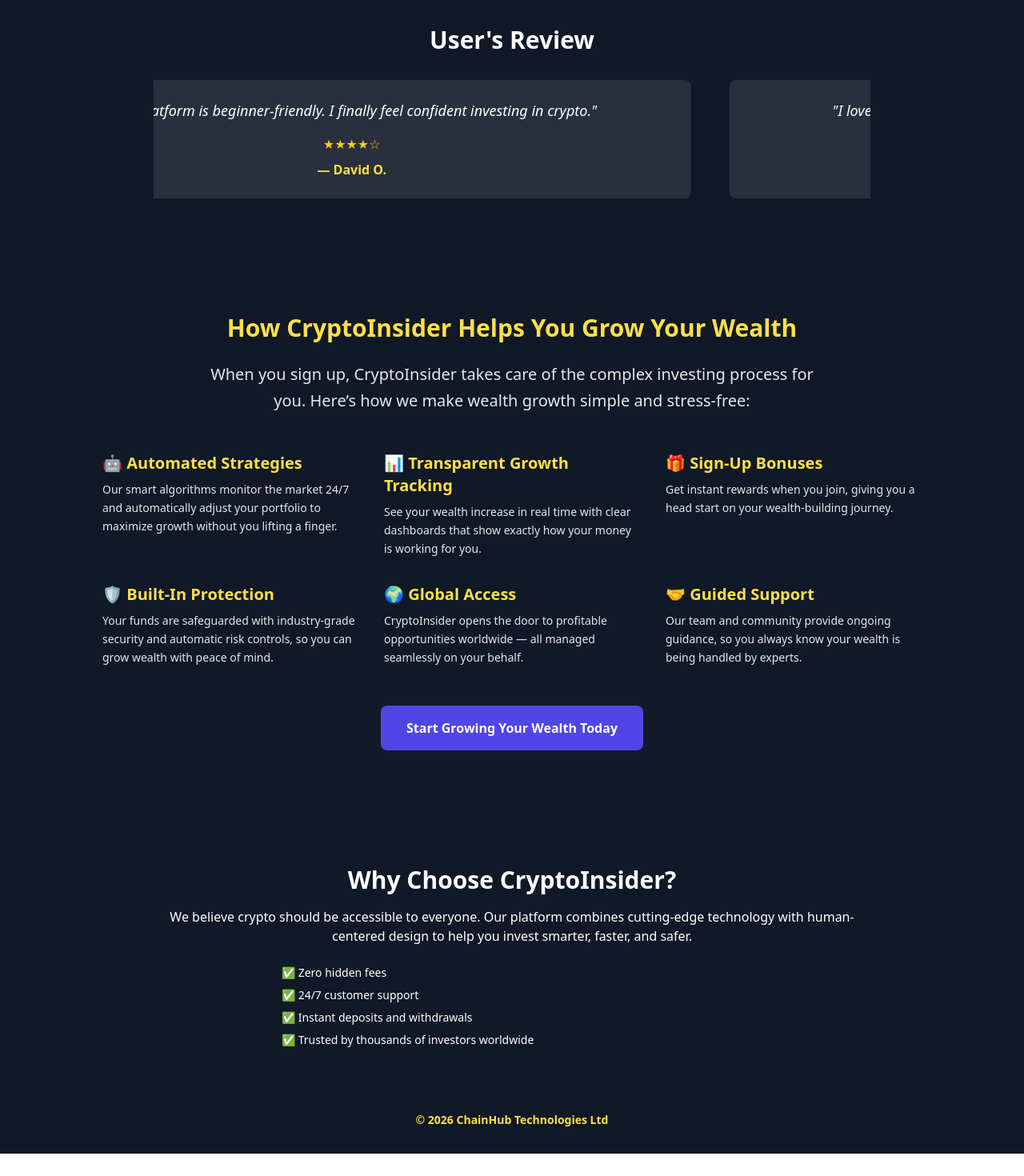
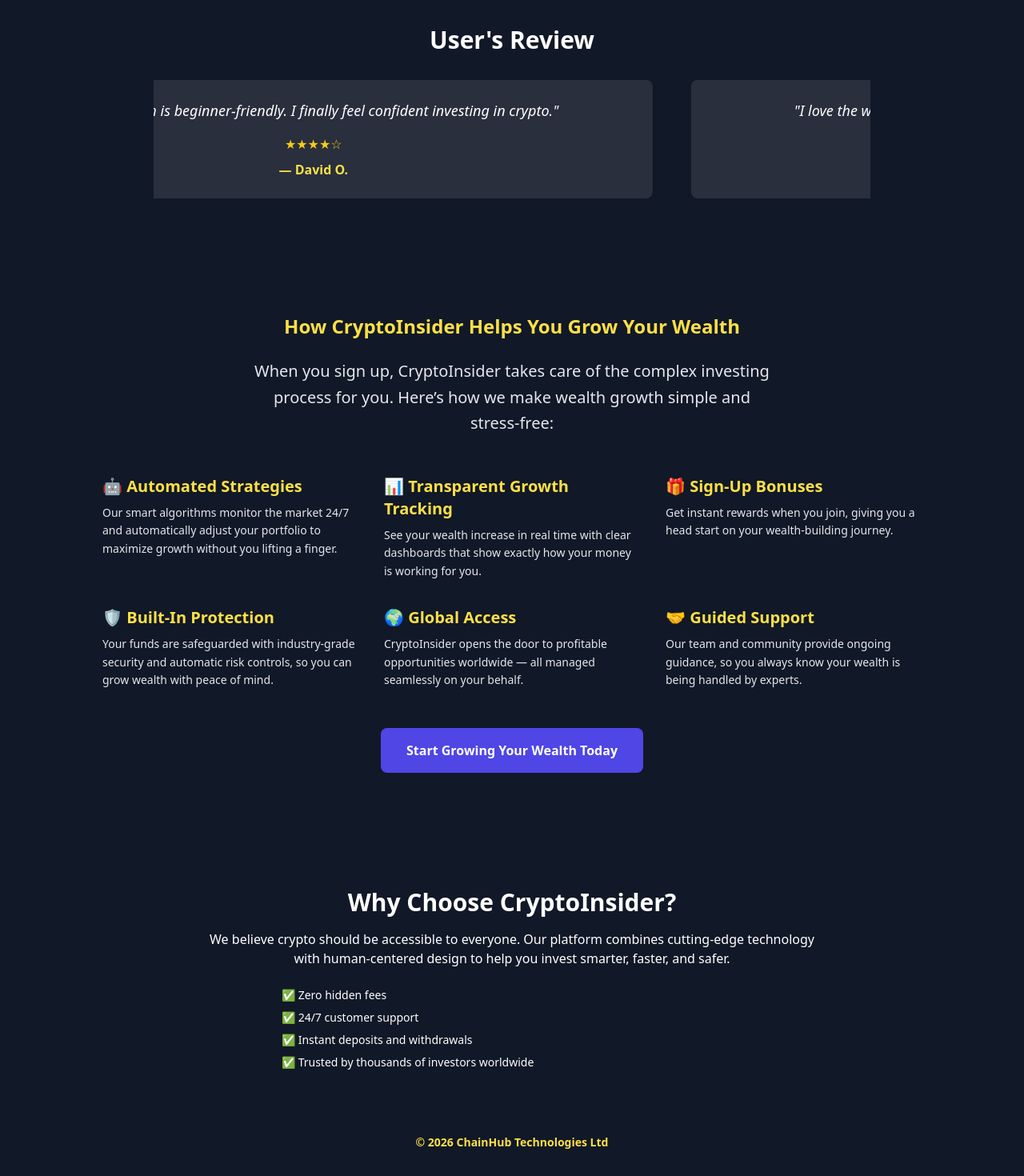
Before and after one commit to O-G-A1/CryptoInsider, a React (Create React App) app in the folder Frontend/: page / in a window 1280 px wide. Shown: the part 948-2418 px from the top of the page at 80% size. Before the commit the page ends 2390 px from the top, so only its background shows below. Built offline with nearby package versions, Linux system fonts and the light colour scheme.

Commit message:
update327e

```diff
--- a/Frontend/src/App.js
+++ b/Frontend/src/App.js
@@ -250,10 +250,10 @@
                 {/* Wealth Growth Section */}
                 <div className="text-gray-200 py-16 px-6 mt-20">
                   <div className="max-w-5xl mx-auto text-center">
-                    <h2 className="text-3xl font-bold mb-6 text-yellow-300">
+                    <h2 className="text-2xl font-bold mb-6 text-yellow-300">
                       How CryptoInsider Helps You Grow Your Wealth
                     </h2>
-                    <p className="text-xl leading-relaxed text-gray-200 mb-12 max-w-3xl mx-auto">
+                    <p className="text-xl leading-relaxed text-gray-200 mb-12 max-w-2xl mx-auto">
                       When you sign up, CryptoInsider takes care of the complex
                       investing process for you. Here’s how we make wealth
                       growth simple and stress‑free:
@@ -338,7 +338,7 @@
                 </div>{" "}
                 {/* Why CryptoInsider Section */}
                 {
-                  <div className="mt-20 text-center max-w-4xl mx-auto">
+                  <div className="mt-20 text-center max-w-3xl mx-auto">
                     <h2 className="text-3xl font-bold mb-4">
                       Why Choose CryptoInsider?
                     </h2>
```
